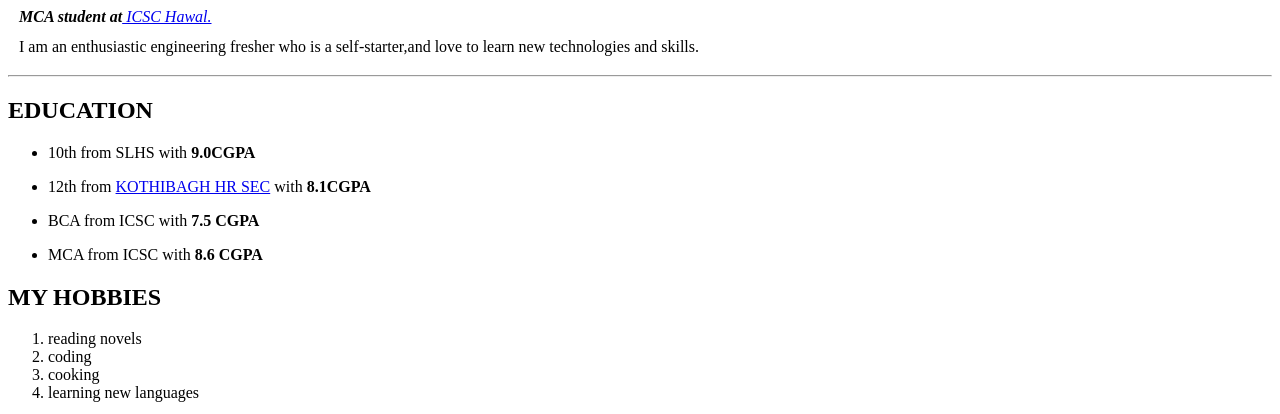
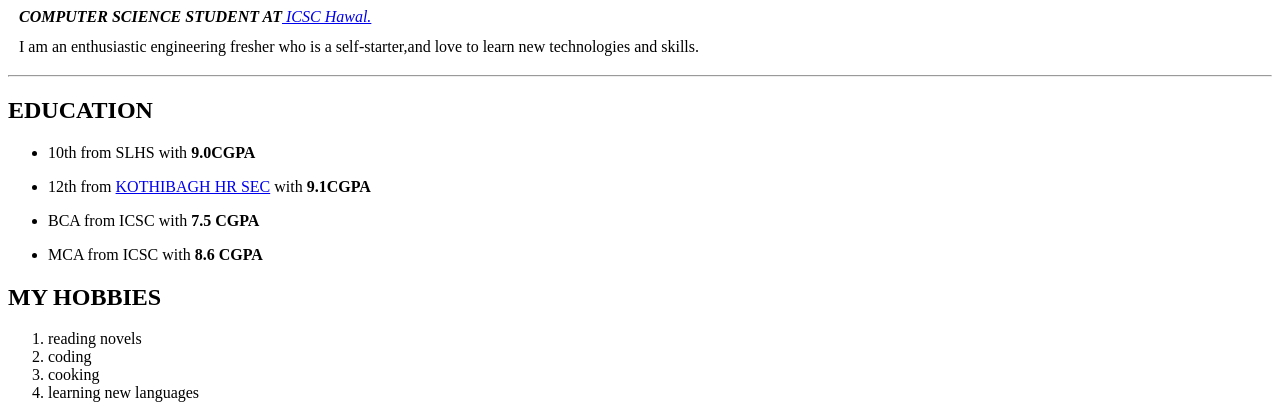
Before and after one commit to hinafayaz/CV, a plain HTML site: page index.html in a window 1280 px wide. Shown: the part 386-800 px from the top of the page. Drawn offline with Linux system fonts and the light colour scheme.

Commit message:
Update index.html

```diff
--- a/index.html
+++ b/index.html
@@ -12,7 +12,7 @@
         <td><img src="https://lh3.googleusercontent.com/a/ALm5wu0GLcSNSMNhPIt3A1uTEWjfTbw3hWlH24WrdWjOvA=s288-p-rw-no">
       </tr>
      <tr>
-       <td><em><strong>MCA student at</strong><a href="http://islamiacollege.edu.in/"> ICSC Hawal.</a></em>
+       <td><em><strong>COMPUTER SCIENCE STUDENT AT</strong><a href="http://islamiacollege.edu.in/"> ICSC Hawal.</a></em>
        </td>
      </tr>
      <tr>
@@ -25,7 +25,7 @@
      <strong><h2>EDUCATION</h2></strong>
      <ul>
        <li><p>10th from SLHS with <strong> 9.0CGPA</p></strong></li>
-       <li><p>12th from <a href="https://schools.org.in/srinagar/01030100927/govt-girls-higher-secondary-kothibagh.html">KOTHIBAGH HR SEC</a> with <strong> 8.1CGPA</p></strong></li>
+       <li><p>12th from <a href="https://schools.org.in/srinagar/01030100927/govt-girls-higher-secondary-kothibagh.html">KOTHIBAGH HR SEC</a> with <strong> 9.1CGPA</p></strong></li>
        <li><p>BCA from ICSC with <strong>7.5 CGPA</p></strong></li>
        <li><p>MCA from ICSC with <strong>8.6 CGPA</p></strong></li>
       </ul>
```
